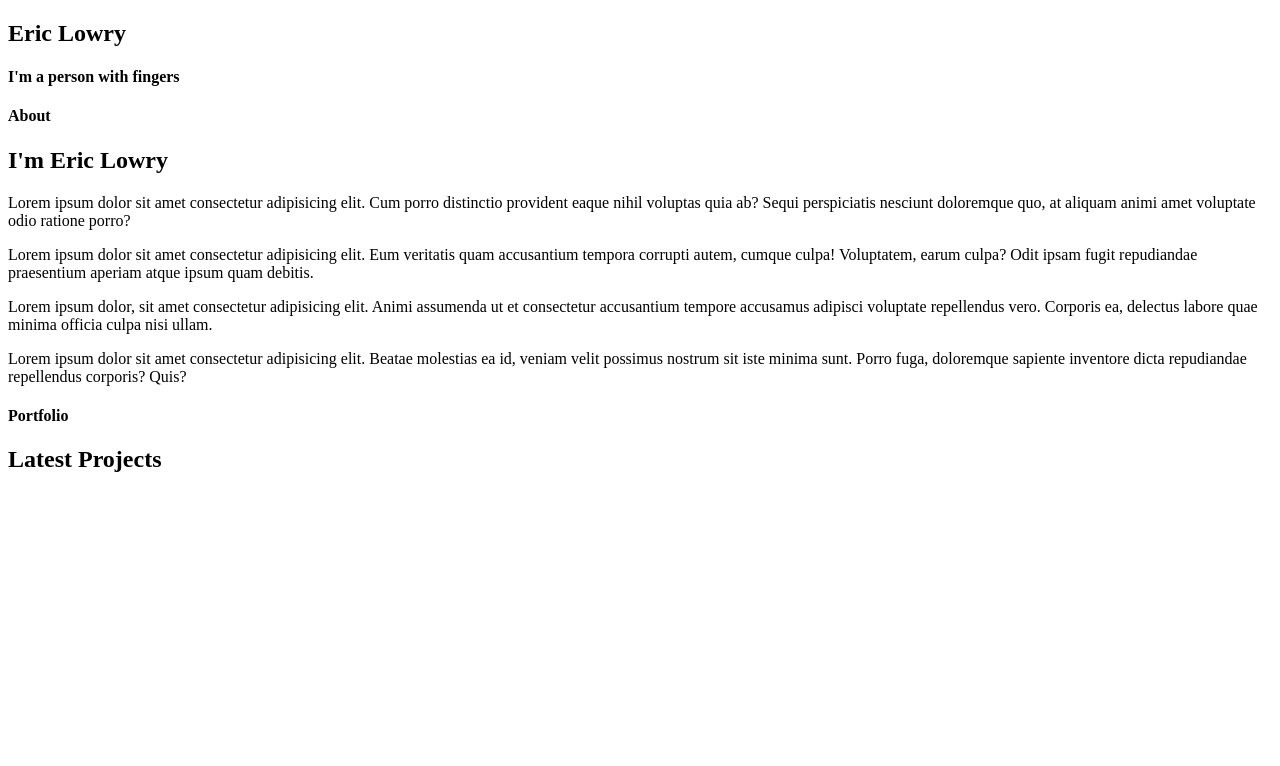
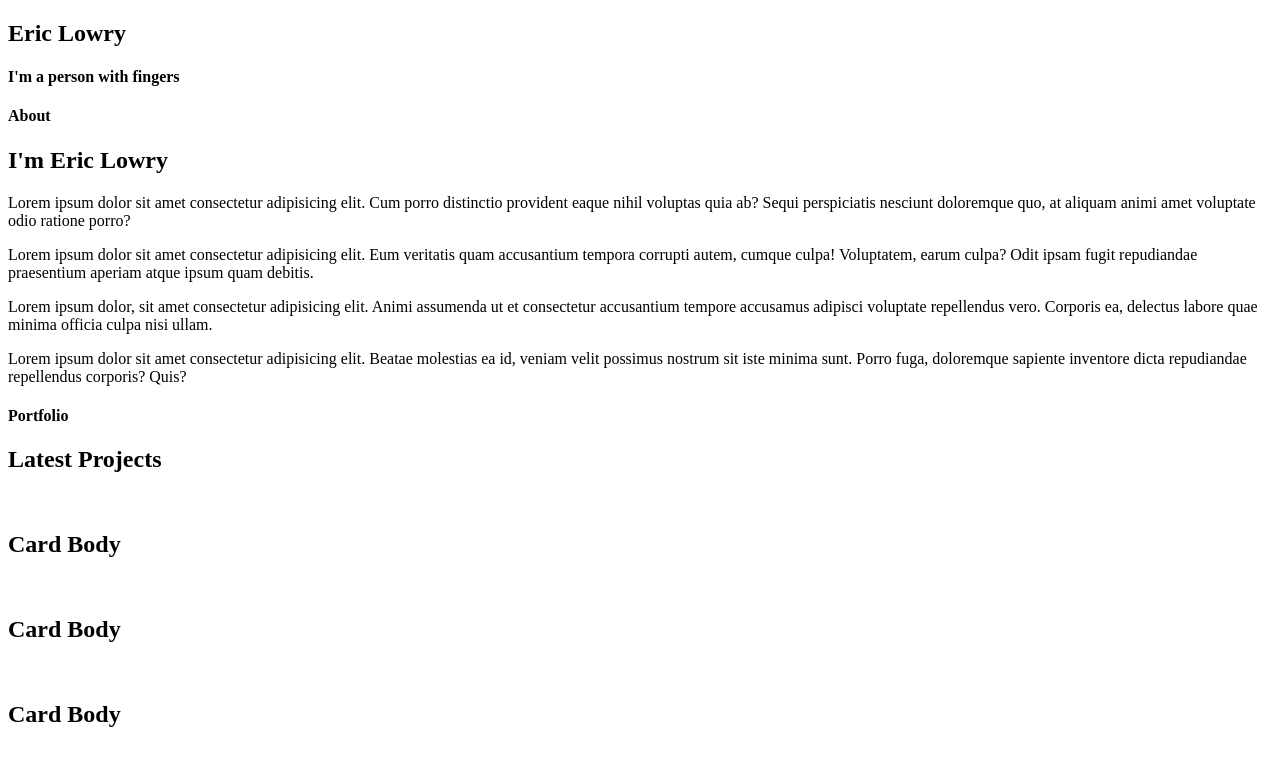
Before and after one commit to EricL0wry/eric-lowry-portfolio, a React app: page / in a window 1280 px wide. Shown: the top 766 px of the page. Built offline with nearby package versions, Linux system fonts and the light colour scheme; the HTML template or start-up script is replaced by a standard one.

Commit message:
Updated projects component to map through project list and dynamically create project cards

```diff
--- a/src/components/projects.jsx
+++ b/src/components/projects.jsx
@@ -1,6 +1,11 @@
 import React from 'react';
+import ProjectCard from './project-card';
 
 export default function Projects(props) {
+  const projectList = props.projects.map(project => {
+    const { id } = project;
+    return <ProjectCard key={id} project={project} />;
+  });
 
   return (
     <section className="projects">
@@ -10,7 +15,7 @@ export default function Projects(props) {
           <h1>Latest Projects</h1>
         </div>
         <div className="projects-cards row">
-
+          {projectList}
         </div>
       </div>
     </section>
```
